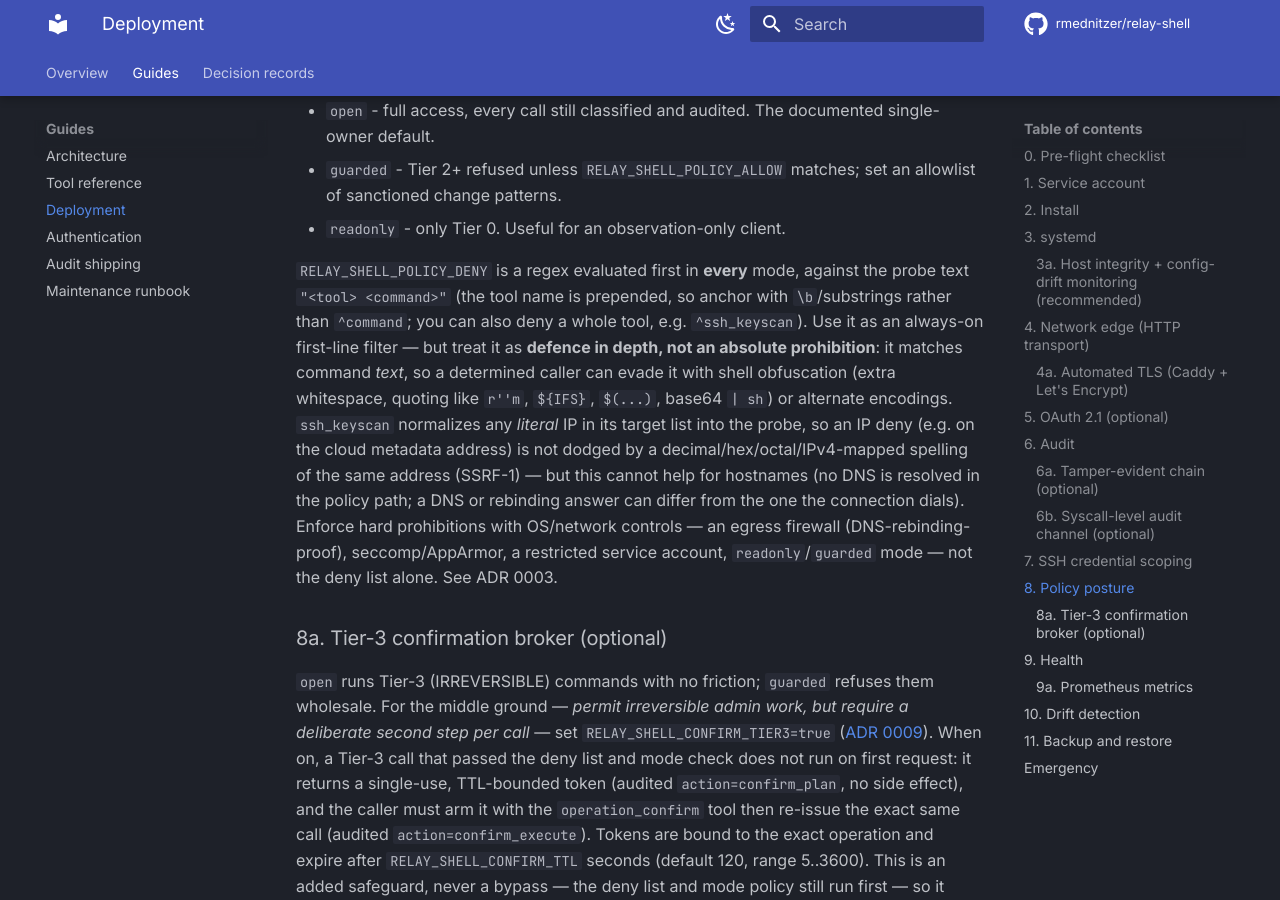
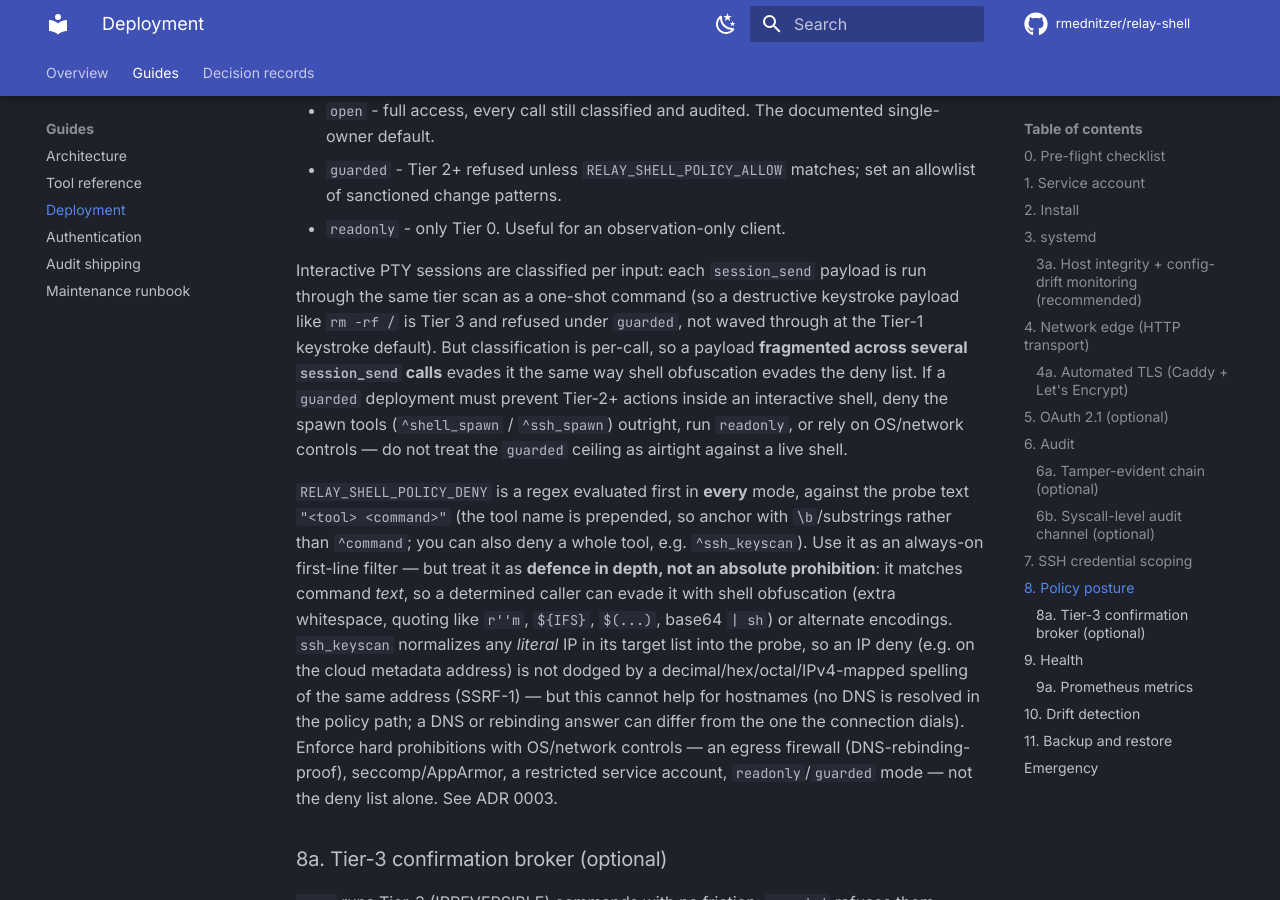
Before and after one commit to rmednitzer/relay-shell, an MkDocs documentation site: the page built from docs/deployment.md, in a window 1280 px wide and 900 px high, scrolled down 8615 px. Built offline with MkDocs 1.6.1 and Material for MkDocs 9.7.7, drawn with Linux system fonts in a browser that asks for light colours; comment, search, counter and statistics services are not loaded.

Commit message:
test(policy): pin session_send payload classification; document the limit (#140)
session_send routes its written bytes through the same tier classifier as
a one-shot command (via _policy_text_session_send), so a destructive
keystroke payload (rm -rf /) classifies Tier 3 and is refused under
guarded -- the interactive-input path is not a blind Tier-1 hole. That
security-relevant invariant had only a builder-passthrough test and no
assertion connecting the payload to classification/refusal.

Adds tests/test_policy.py coverage: session_send payload tiers (Tier 3 for
rm -rf, Tier 2 for priv-esc / service restart, Tier 1 for benign
keystrokes) and a guarded-mode refusal of a Tier-3 payload while benign
keystrokes pass.

Documents the matching limitation in docs/deployment.md §8: classification
is per-call, so a payload fragmented across several session_send calls
evades it the same way shell obfuscation evades the deny list (ADR 0003's
heuristic/advisory caveat). To make the guarded ceiling airtight against a
live shell, deny the spawn tools, run readonly, or use OS controls.

Tests + docs only; no behavior change.


Claude-Session: https://claude.ai/code/session_01Bas1PY8FddkyecAi65fL4F

Co-authored-by: Claude Opus 4.8 <noreply@anthropic.com>

```diff
--- a/docs/deployment.md
+++ b/docs/deployment.md
@@ -371,6 +371,16 @@ accumulate idle handles.
   allowlist of sanctioned change patterns.
 - `readonly` - only Tier 0. Useful for an observation-only client.
 
+Interactive PTY sessions are classified per input: each `session_send` payload
+is run through the same tier scan as a one-shot command (so a destructive
+keystroke payload like `rm -rf /` is Tier 3 and refused under `guarded`, not
+waved through at the Tier-1 keystroke default). But classification is per-call,
+so a payload **fragmented across several `session_send` calls** evades it the
+same way shell obfuscation evades the deny list. If a `guarded` deployment must
+prevent Tier-2+ actions inside an interactive shell, deny the spawn tools
+(`^shell_spawn` / `^ssh_spawn`) outright, run `readonly`, or rely on OS/network
+controls — do not treat the `guarded` ceiling as airtight against a live shell.
+
 `RELAY_SHELL_POLICY_DENY` is a regex evaluated first in **every** mode, against
 the probe text `"<tool> <command>"` (the tool name is prepended, so anchor with
 `\b`/substrings rather than `^command`; you can also deny a whole tool, e.g.
```
Also changed, not shown: CHANGELOG.md (+11 -0 lines), 1 other file.
